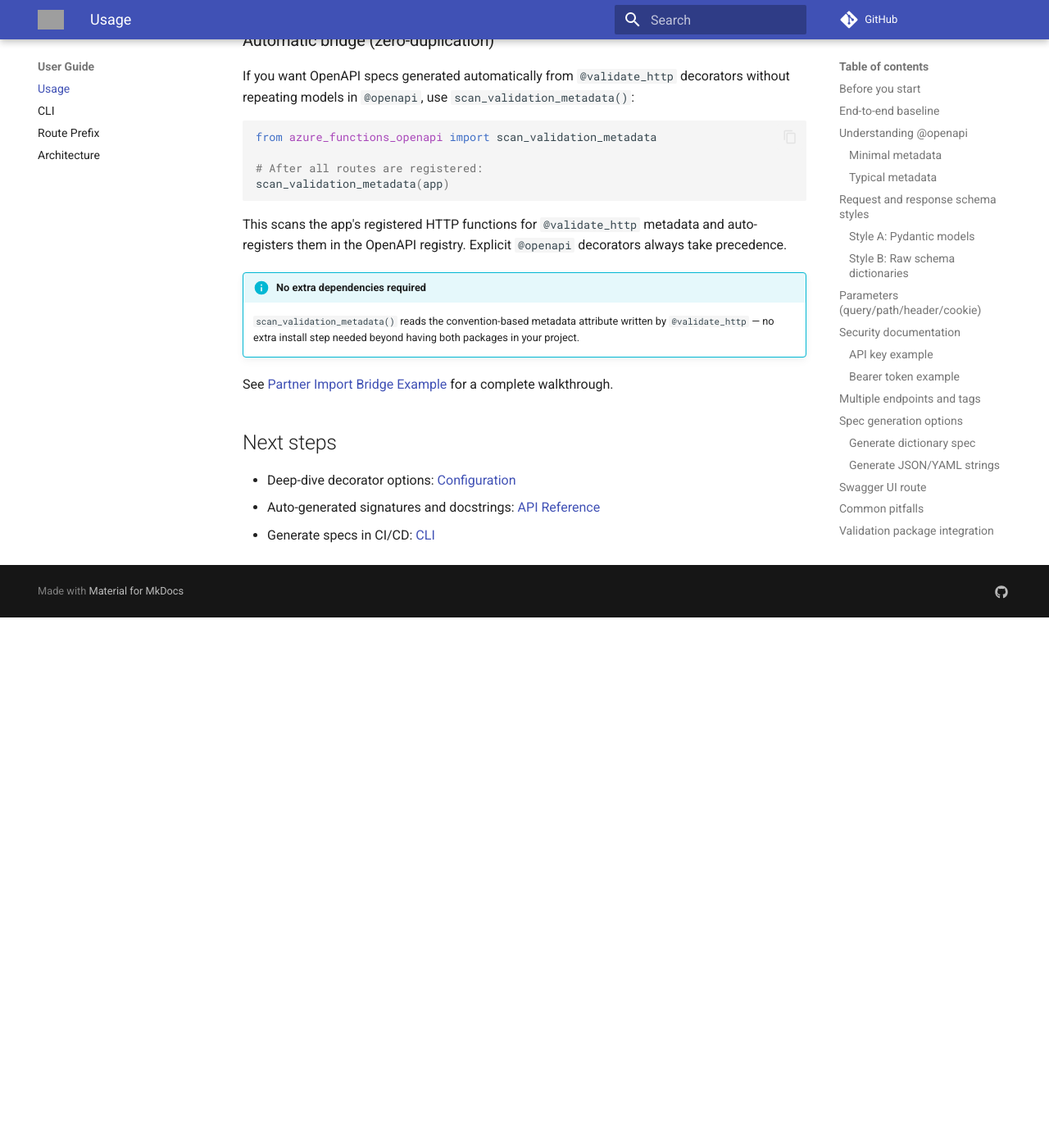
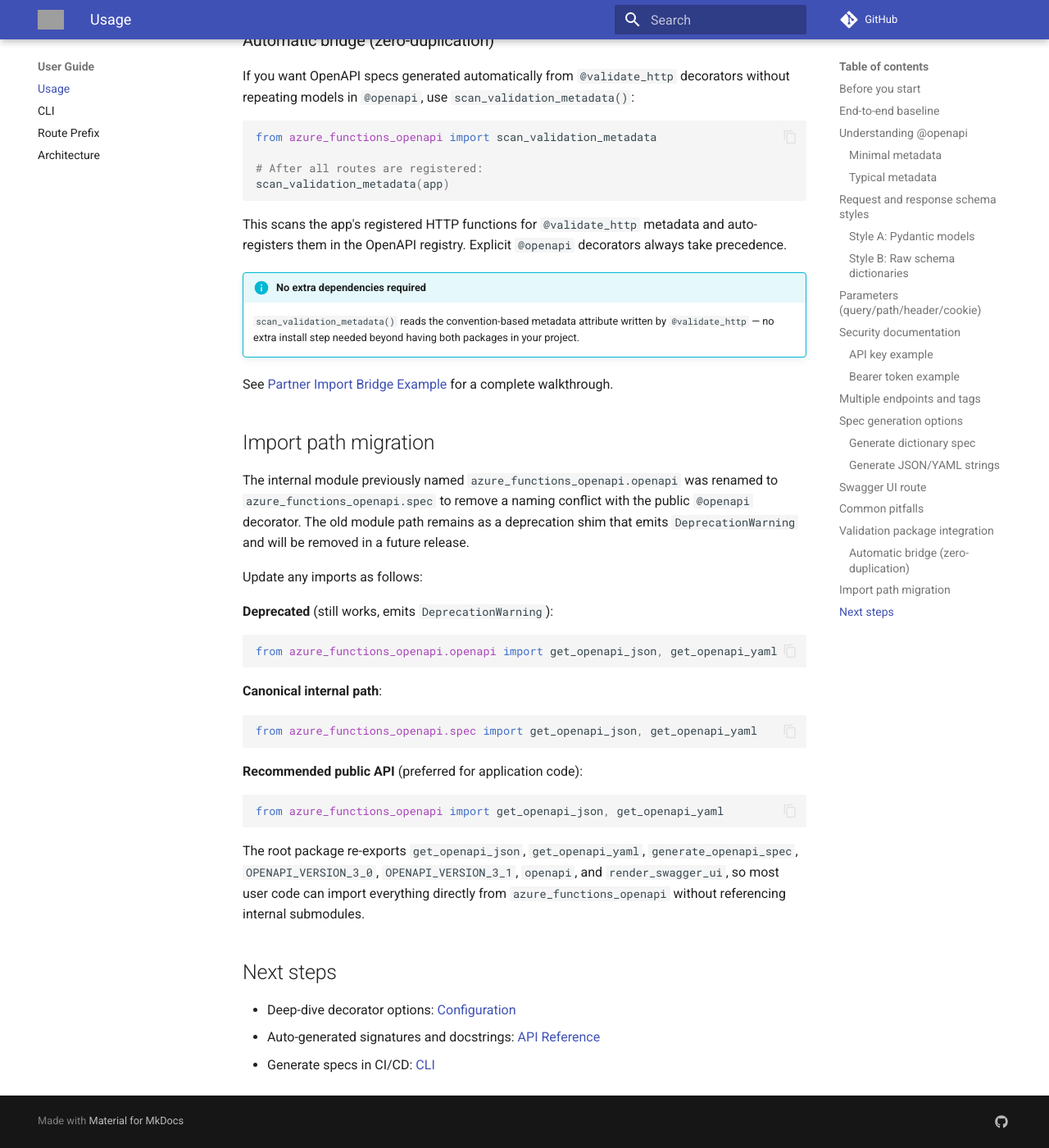
Before and after one commit to yeongseon/azure-functions-openapi, an MkDocs documentation site: the page built from docs/usage.md, in a window 1280 px wide and 1400 px high, scrolled down 7105 px. Shown: the whole window at 82% size. Built offline with MkDocs 1.6.1 and Material for MkDocs 9.7.7, drawn with Linux system fonts in a browser that asks for light colours; comment, search, counter and statistics services are not loaded; before the commit the page ends 7858 px from its top, so only the background shows below that; grey boxes are pictures that could not be loaded.

Commit message:
docs: migrate user-facing examples to root import (#194)
Replace deprecated 'from azure_functions_openapi.openapi import ...' with
the recommended public API path 'from azure_functions_openapi import ...'
across all user-facing surfaces:

- README.md, README.ko.md, README.ja.md, README.zh-CN.md (Quick Start)
- examples/*/function_app.py (e2e_app, notification_request,
  partner_import_bridge, report_jobs, webhook_receiver)
- demo/run_webhook_receiver_example.py
- docs/examples/report_jobs.md
- PRD.md

Add 'Import path migration' section to docs/usage.md documenting the
deprecated path, the canonical internal path (azure_functions_openapi.spec),
and the recommended public API path (azure_functions_openapi root).

Reformat one example description line that pre-commit ruff flagged as
line-too-long after the import block was reordered.

````diff
--- a/docs/usage.md
+++ b/docs/usage.md
@@ -354,6 +354,39 @@ always take precedence.
 See [Partner Import Bridge Example](examples/partner_import_bridge.md) for a complete walkthrough.
 
 
+## Import path migration
+
+The internal module previously named `azure_functions_openapi.openapi` was
+renamed to `azure_functions_openapi.spec` to remove a naming conflict with the
+public `@openapi` decorator. The old module path remains as a deprecation shim
+that emits `DeprecationWarning` and will be removed in a future release.
+
+Update any imports as follows:
+
+**Deprecated** (still works, emits `DeprecationWarning`):
+
+```python
+from azure_functions_openapi.openapi import get_openapi_json, get_openapi_yaml
+```
+
+**Canonical internal path**:
+
+```python
+from azure_functions_openapi.spec import get_openapi_json, get_openapi_yaml
+```
+
+**Recommended public API** (preferred for application code):
+
+```python
+from azure_functions_openapi import get_openapi_json, get_openapi_yaml
+```
+
+The root package re-exports `get_openapi_json`, `get_openapi_yaml`,
+`generate_openapi_spec`, `OPENAPI_VERSION_3_0`, `OPENAPI_VERSION_3_1`,
+`openapi`, and `render_swagger_ui`, so most user code can import everything
+directly from `azure_functions_openapi` without referencing internal
+submodules.
+
 ## Next steps
 
 - Deep-dive decorator options: [Configuration](configuration.md)
````
Also changed, not shown: PRD.md (+5 -3 lines), README.ja.md (+6 -3 lines), README.ko.md (+6 -3 lines), README.md (+6 -3 lines), README.zh-CN.md (+6 -3 lines), docs/examples/report_jobs.md (+1 -1 lines), 6 other files.
